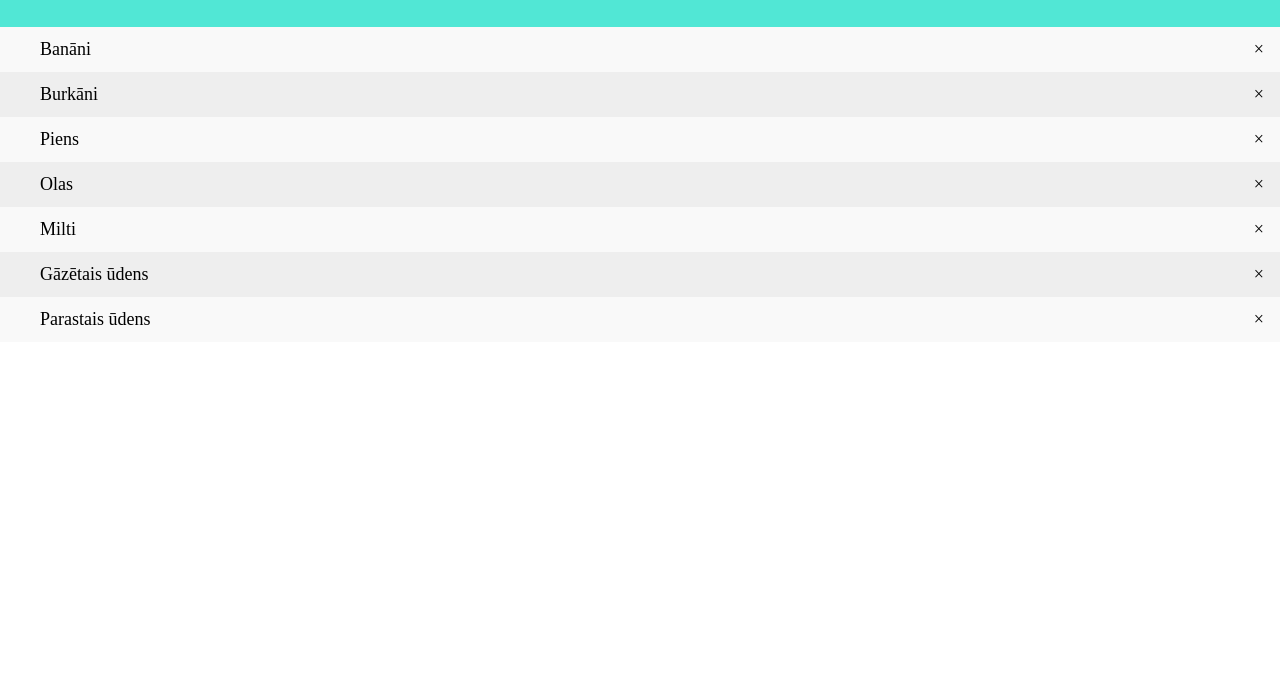
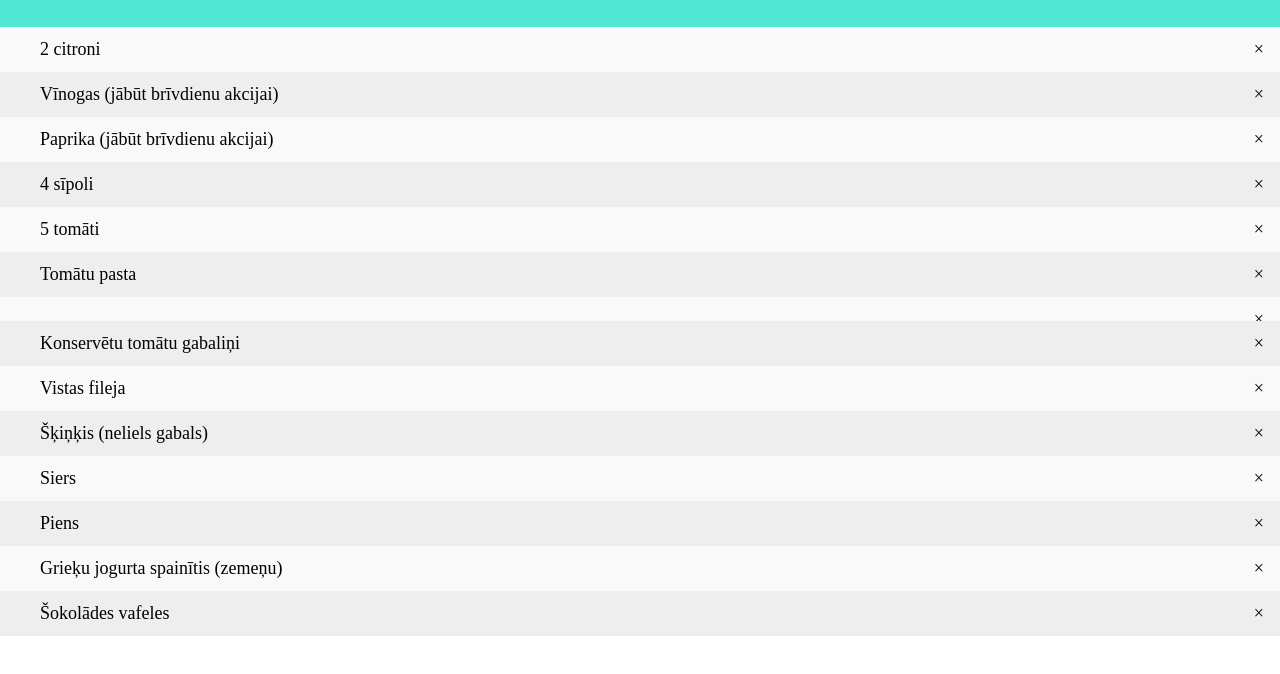
Before and after one commit to ElizaSv/Groceries, a plain HTML site: page index.html in a window 1280 px wide. Shown: the part 108-782 px from the top of the page. Drawn offline with Linux system fonts and the light colour scheme.

Commit message:
Update index.html

```diff
--- a/index.html
+++ b/index.html
@@ -129,13 +129,19 @@ input {
       </div>
 
       <ul id="myUL">
-        <li>Banāni</li>
-        <li>Burkāni</li>
+        <li>2 citroni</li>
+        <li>Vīnogas (jābūt brīvdienu akcijai) </li>
+        <li>Paprika (jābūt brīvdienu akcijai) </li>
+        <li>4 sīpoli</li>
+        <li>5 tomāti</li>
+        <li>Tomātu pasta <li>
+        <li>Konservētu tomātu gabaliņi </li>
+        <li>Vistas fileja</li>
+        <li>Šķiņķis (neliels gabals)</li>
+        <li>Siers</li>
         <li>Piens</li>
-        <li>Olas</li>
-        <li>Milti</li>
-        <li>Gāzētais ūdens</li>
-        <li>Parastais ūdens</li>
+        <li>Grieķu jogurta spainītis (zemeņu)</li>
+        <li> Šokolādes vafeles </li>
       </ul>
       <script>
         var myNodelist = document.getElementsByTagName("LI");
```
